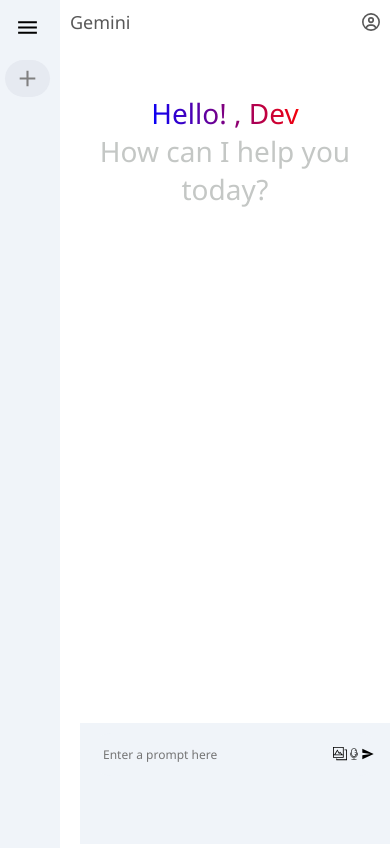
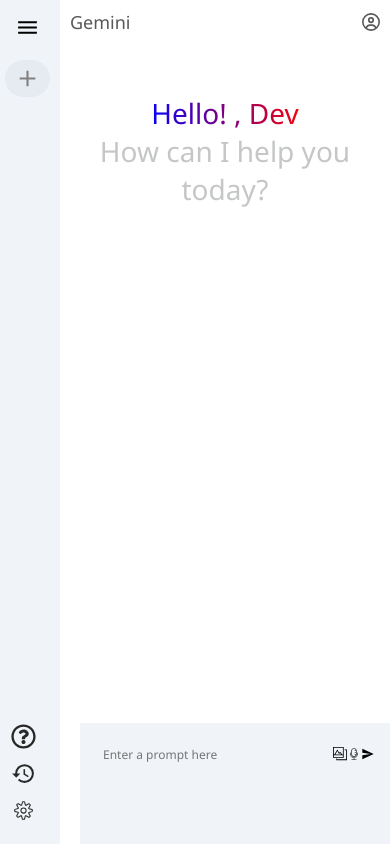
Before and after one commit to yuvraj-sapkota/gemini, a React (Vite) app: page / in a window 390 px wide. Built offline with nearby package versions, Linux system fonts and the light colour scheme.

Commit message:
changes in css

```diff
--- a/src/components/Sidebar/Sidebar.css
+++ b/src/components/Sidebar/Sidebar.css
@@ -1,12 +1,13 @@
 .sidebar {
-  min-height: 100vh;
-  display: inline-flex;
+  height: 100vh;
+  display: flex;
   flex-direction: column;
   justify-content: space-between;
   background-color: #f0f4f9;
   padding: 25px 15px;
   width: 250px; /* Adjust width for better layout */
   transition: width 0.3s ease;
+  overflow-y: auto; /* Allow vertical scrolling */
 }
 
 .sidebar .icon {
@@ -60,7 +61,6 @@
 .sidebar .bottom {
   display: flex;
   flex-direction: column;
-  justify-content: center;
 }
 
 .sidebar .bottom-item {
@@ -73,10 +73,6 @@
   .sidebar {
     width: 100px; /* Adjust width for tablet view */
     padding: 20px 10px;
-  }
-
-  .bottom {
-    visibility: hidden;
   }
 
   .sidebar .new-chat {
```
